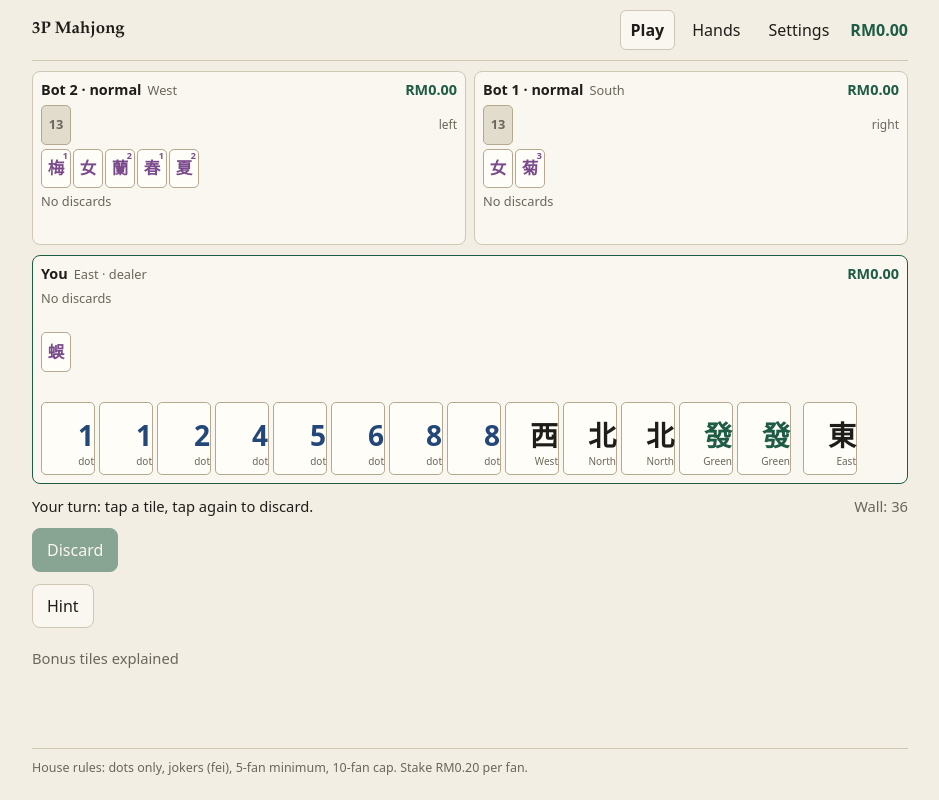
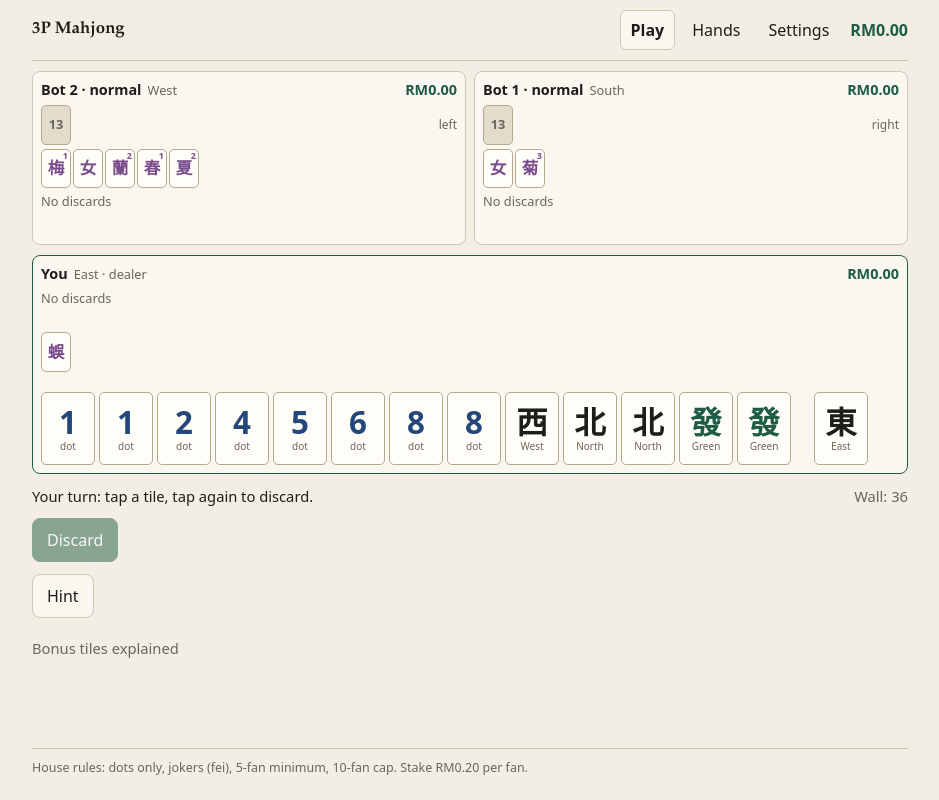
Before and after one commit to DoughnutsNCookies/WebApp-Mahjong3P, a Next.js app: page / in a window 1280 px wide. Shown: the whole page, without its empty margins (170-1109 px from the left). Built offline with nearby package versions, Linux system fonts and the light colour scheme.

Commit message:
Hand in one row with centred tiles (fix a CSS class clash)

```diff
--- a/scripts/ui-check.mjs
+++ b/scripts/ui-check.mjs
@@ -73,7 +73,7 @@ for (const run of runs) {
       if (await win.count()) { await win.first().click(); moves++; continue; }
       const hintBtn = page.getByRole('button', { name: 'Hint', exact: true });
       if (await hintBtn.isVisible()) await hintBtn.click();
-      const best = page.locator('.hand .tile.mark-best').first();
+      const best = page.locator('.hand-row .tile.mark-best').first();
       await best.waitFor({ timeout: 5000 }).catch(() => {});
       if (!hintShot) { await shot('2-hint'); hintShot = true; }
       if (await best.count()) {
--- a/src/app/globals.css
+++ b/src/app/globals.css
@@ -13,9 +13,10 @@
   --dots: #24477a;
   --joker: #b4561b;
   --gap: 4px;
-  /* Hand tiles: two rows of 7 on a phone, one row of 14 on wide screens. The width leaves room for the
-     page and panel padding (24 + 18px) and the gap before the drawn tile (8px). */
-  --hand-w: min(52px, calc((min(100vw, 900px) - 50px - 6 * var(--gap)) / 7));
+  /* Your hand is always one row of up to 14 tiles plus the gap before the drawn tile, so the width is
+     the screen minus page and panel padding (about 40px), 13 gaps, and ~0.4 of a tile for that gap. */
+  --hand-gap: 2px;
+  --hand-w: min(54px, calc((min(100vw, 900px) - 40px - 13 * var(--hand-gap)) / 14.4));
   --small-w: 26px;
   font-family: system-ui, -apple-system, "Segoe UI", Roboto, "Noto Sans", sans-serif;
   color: var(--ink);
@@ -23,7 +24,7 @@
 }
 
 @media (min-width: 760px) {
-  :root { --hand-w: min(54px, calc((min(100vw, 900px) - 60px - 14 * var(--gap)) / 14.4)); --small-w: 30px; }
+  :root { --hand-gap: 4px; --small-w: 30px; }
 }
 
 * { box-sizing: border-box; }
@@ -46,6 +47,7 @@ main { flex: 1; }
 .tab { border: 1px solid transparent; background: none; padding: 8px 10px; min-height: 40px; border-radius: 6px; cursor: pointer; }
 .tab.on { border-color: var(--line); background: var(--panel); font-weight: 600; }
 .topbar .money { margin-left: 4px; white-space: nowrap; }
+@media (max-width: 359px) { .topbar h1 { display: none; } .topbar .tab:first-of-type { margin-left: auto; } }
 @media (max-width: 420px) {
   .topbar { gap: 2px; }
   .topbar h1 { font-size: 0.95rem; }
@@ -68,8 +70,10 @@ main { flex: 1; }
 .tile.small .main { font-size: calc(var(--small-w) * 0.55); }
 .tile.small .sub { display: none; }
 .tile.hand { width: var(--hand-w); height: calc(var(--hand-w) * 1.36); cursor: pointer; }
-.tile.hand .main { font-size: calc(var(--hand-w) * 0.52); }
+.tile.hand .main { font-size: calc(var(--hand-w) * 0.58); }
 .tile.hand .sub { font-size: 10px; margin-top: 3px; color: var(--muted); }
+/* Labels under the characters only where the tiles are big enough to hold them. */
+@media (max-width: 759px) { .tile.hand .sub { display: none; } }
 .tile .main { font-weight: 600; }
 .tile.dots .main { color: var(--dots); font-variant-numeric: lining-nums tabular-nums; }
 .tile.red .main { color: var(--red); }
@@ -79,7 +83,7 @@ main { flex: 1; }
 .tile.bonus .main { color: #7a4b8c; }
 /* Flower/season number in the corner, readable even on small tiles. */
 .tile .num { position: absolute; top: 1px; right: 2px; font-size: 9px; font-weight: 700; color: #7a4b8c; line-height: 1; }
-.tile.hand .num { font-size: 12px; top: 3px; right: 4px; }
+.tile.hand .num { font-size: max(9px, calc(var(--hand-w) * 0.26)); top: 2px; right: 3px; }
 .legend { margin: 12px 0; font-size: 0.92rem; }
 .legend summary { cursor: pointer; min-height: 36px; display: flex; align-items: center; color: var(--muted); }
 .legend table { border-collapse: collapse; margin: 6px 0; }
@@ -109,8 +113,9 @@ button.tile:focus-visible { outline: 3px solid var(--dots); outline-offset: 2px;
 .meld.concealed .tile { background: #ece6d8; }
 .river { min-height: calc(var(--small-w) * 1.32); }
 .river .muted { font-size: 0.8rem; }
-.hand { display: flex; flex-wrap: wrap; gap: var(--gap); margin-top: 10px; padding-top: 10px; align-items: flex-end; }
-.hand .drawn { margin-left: 8px; }
+.hand-row { display: flex; flex-wrap: nowrap; gap: var(--hand-gap); margin-top: 10px; padding-top: 10px; align-items: flex-end; }
+.hand-row .drawn { margin-left: calc(var(--hand-w) * 0.35); }
+@media (max-width: 759px) { .me { padding: 8px 6px; } }
 
 /* Controls below the table */
 .controls { margin-top: 8px; }
--- a/src/ui/Game.tsx
+++ b/src/ui/Game.tsx
@@ -48,7 +48,7 @@ function HandRow({ hand, drawn, selected, best, onTap }: {
     />
   );
   return (
-    <div className="hand" aria-label="Your hand">
+    <div className="hand-row" aria-label="Your hand">
       {tiles.map((k, i) => render(k, `h${i}`))}
       {drawnTile !== null && <span className="drawn">{render(drawnTile, 'drawn')}</span>}
     </div>
--- a/src/ui/Hands.tsx
+++ b/src/ui/Hands.tsx
@@ -59,7 +59,7 @@ export function Replay({ log, start = 0, onClose }: { log: SavedRound; start?: n
         revealed={revealAll || s.phase === 'ended' ? s.players.map((p) => p.hand) : null}
         active={s.phase === 'turn' ? s.turn : undefined}
         lastDiscard={lastDiscardOf(s)}
-        hand={<div className="hand">{view.hand.map((k, i) => <Tile key={i} kind={k} size="hand" />)}</div>}
+        hand={<div className="hand-row">{view.hand.map((k, i) => <Tile key={i} kind={k} size="hand" />)}</div>}
       />
     </div>
   );
```
